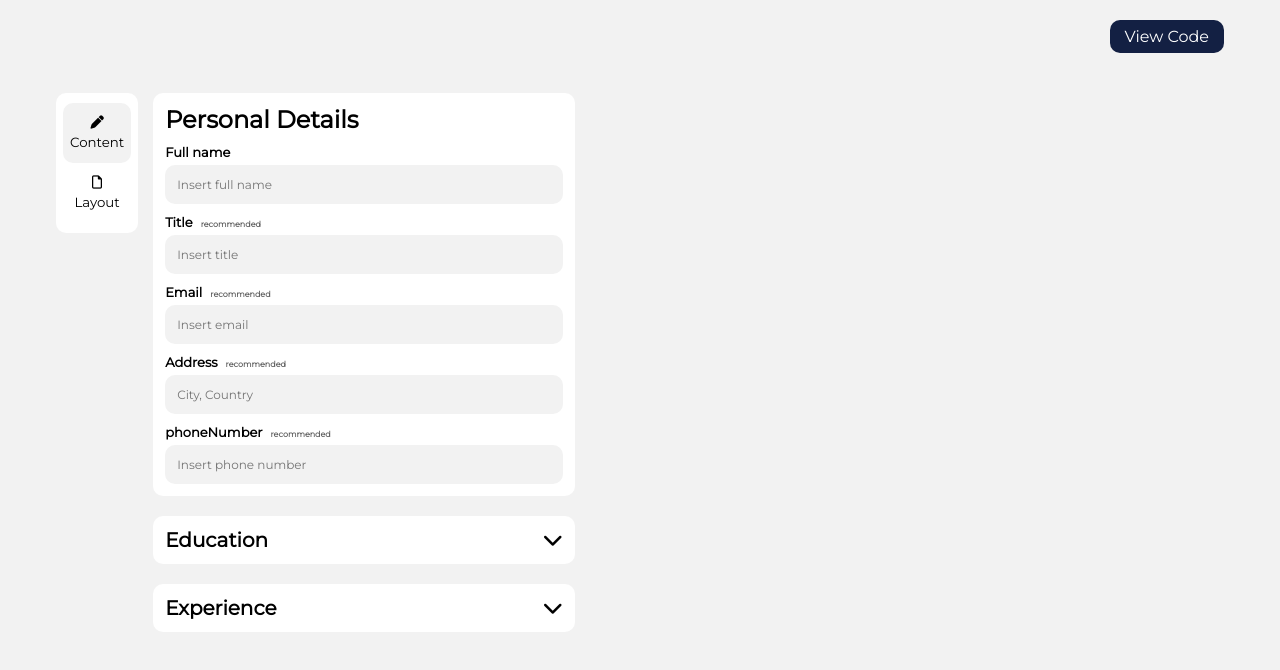
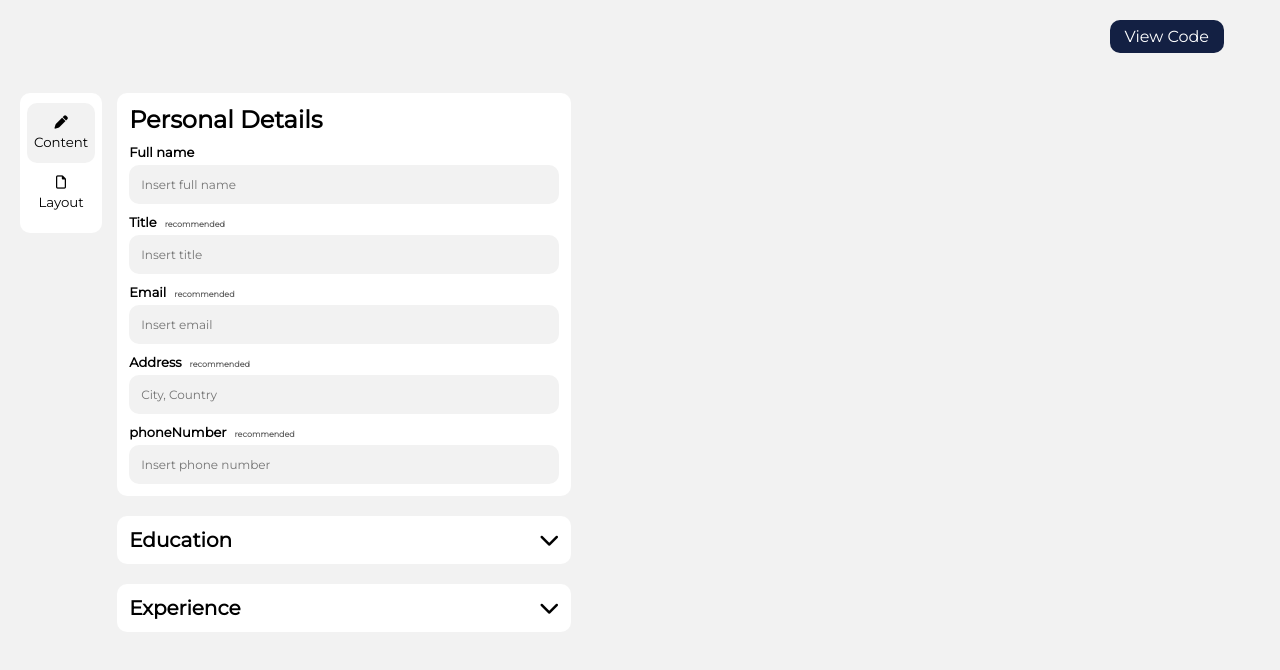
Before and after one commit to Alme08/curriculum-vitae-application, a React (Vite) app: page / in a window 1280 px wide. Shown: the top 670 px of the page. Built offline with nearby package versions, Linux system fonts and the light colour scheme.

Commit message:
Update classnames in return

```diff
--- a/src/components/Main.jsx
+++ b/src/components/Main.jsx
@@ -171,7 +171,7 @@ function Main() {
         }
     }
     return(
-        <main className="container">
+        <main className="">
             <section className="edit">
                 <Sidebar handleSidebar={handleSidebar} customize={customize}/>
                 <div className="cv-form">
@@ -192,8 +192,10 @@ function Main() {
                     <Layout/>}
                 </div>
             </section>
-            <section className="CvTemplate">
-                <CvTemplate personalInfo={personalInfo} educations={educations} experiences={experiences}/>
+            <section className="CvTemplate-container">
+                <div className="CvTemplate top">
+                    <CvTemplate personalInfo={personalInfo} educations={educations} experiences={experiences}/>
+                </div>
             </section>
         </main>
     )
```
